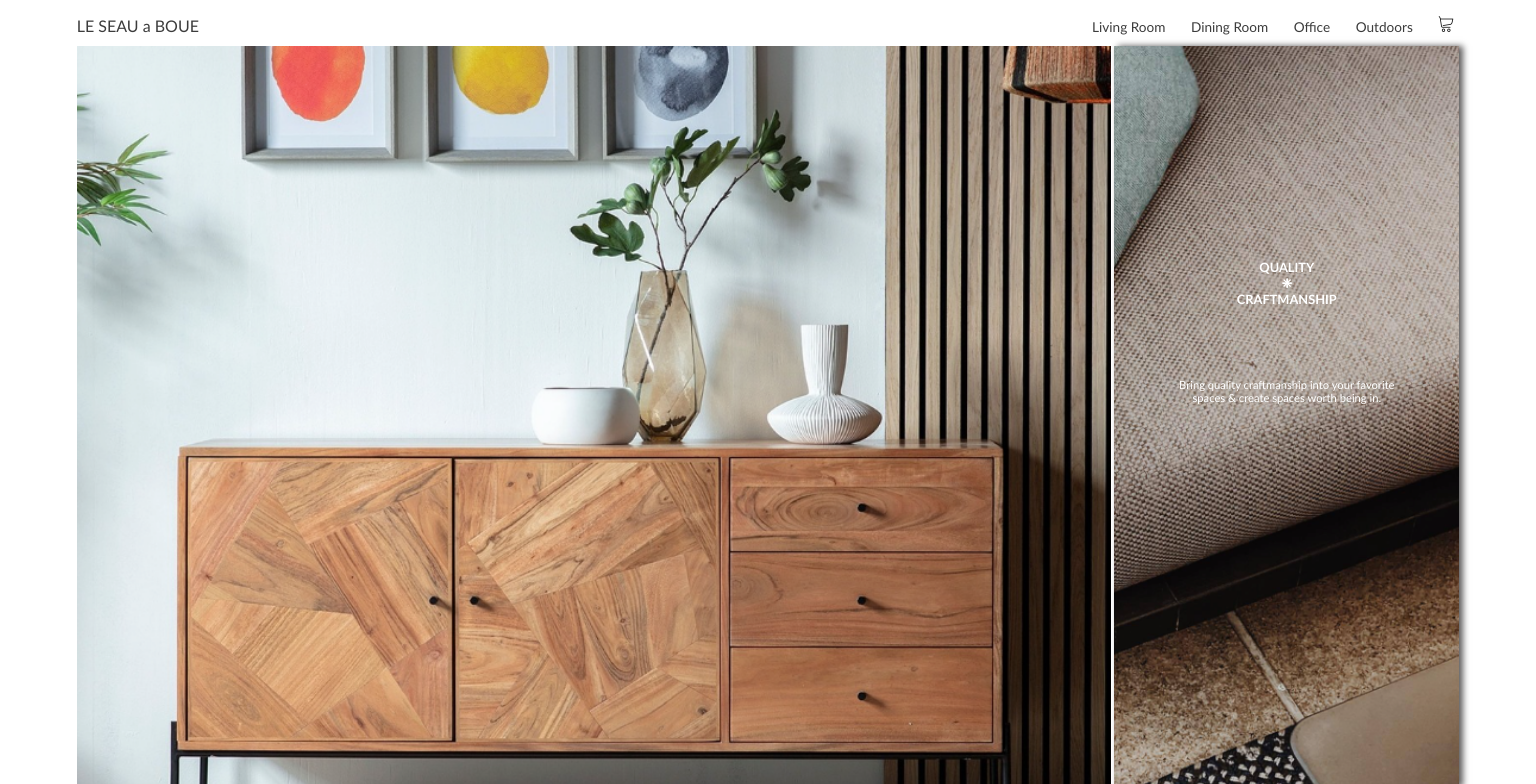
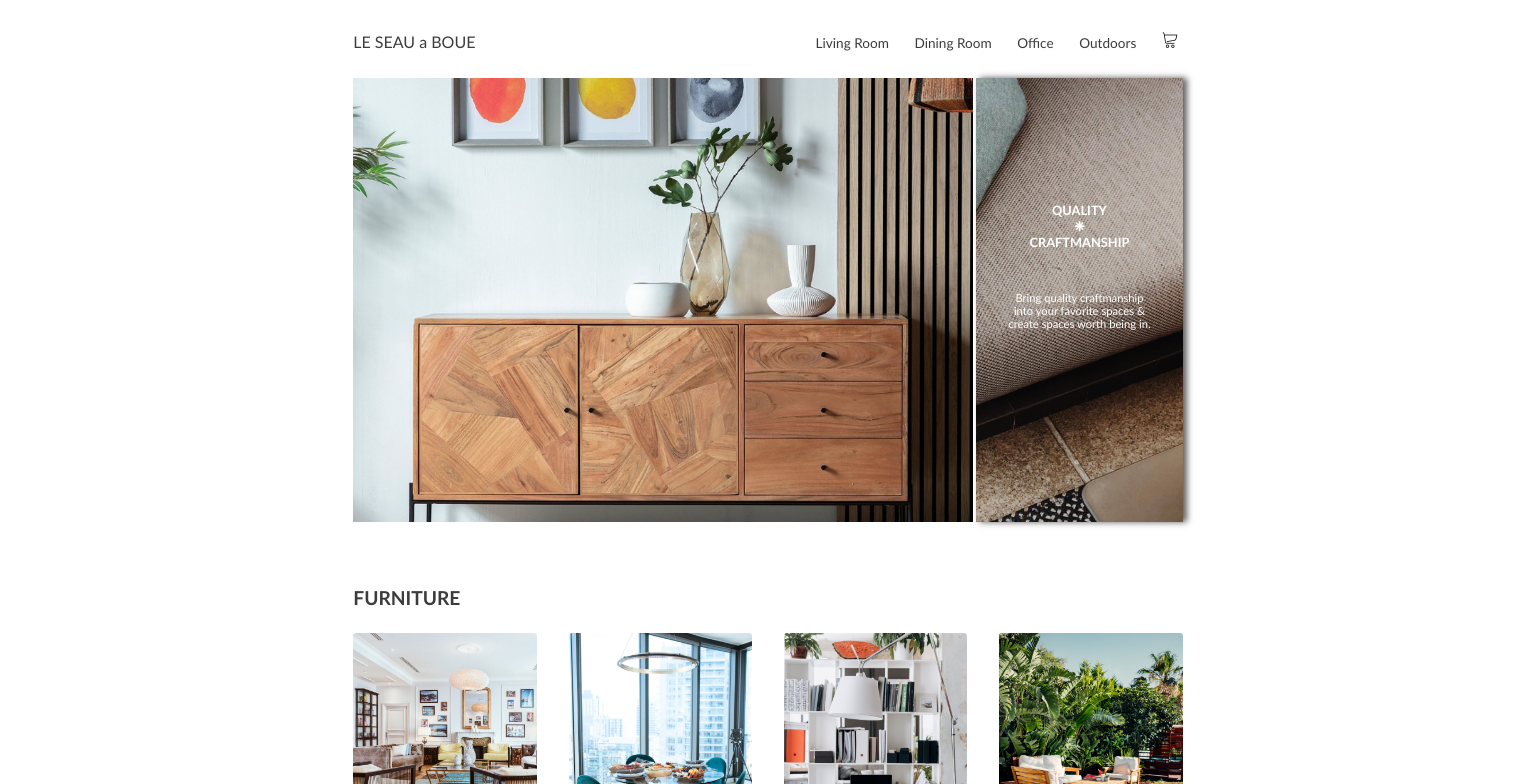
Before and after one commit to scooterseoul/Ecommerce-Furniture1, a React (Create React App) app in the folder client/: page / in a window 1536 px wide. Shown: the top 784 px of the page. Built offline with nearby package versions, Linux system fonts and the light colour scheme; no server answers.

Commit message:
media query XL screens
Co-Authored-By: C. Scooter Alexander <scooterseoul@gmail.com>
Co-Authored-By: kays <52937130+shvinprog@users.noreply.github.com>

```diff
--- a/client/src/components/Header.module.css
+++ b/client/src/components/Header.module.css
@@ -2,7 +2,7 @@
   position: relative;
 }
 .navbarContainer {
-  width: 90vw;
+  width: 90%;
   margin: 0 auto;
   display: grid;
   grid-template-columns: 2fr 0.5fr;
@@ -122,6 +122,9 @@
 }
 
 @media (min-width: 46rem) {
+  .navbar {
+    margin: 1rem 0;
+  }
   .navbarContainer {
     display: grid;
     grid-template-columns: 1fr 2fr;
@@ -169,3 +172,12 @@
     width: unset;
   }
 }
+@media (min-width: 90rem) {
+  .navbar {
+    width: 60%;
+    margin: 1rem auto;
+  }
+  .navbarContainer {
+    width: 90%;
+  }
+}
--- a/client/src/components/Home.module.css
+++ b/client/src/components/Home.module.css
@@ -282,7 +282,7 @@
     width: 90%;
     height: auto;
     margin: 0 auto;
-    margin-bottom: 8rem;
+    margin-bottom: 4rem;
   }
   .heroCont {
     height: 100%;
@@ -465,3 +465,10 @@
     margin-bottom: 2rem;
   }
 }
+
+@media (min-width: 90rem) {
+  .mainContainer {
+    width: 60%;
+    margin: 0 auto;
+  }
+}
```
